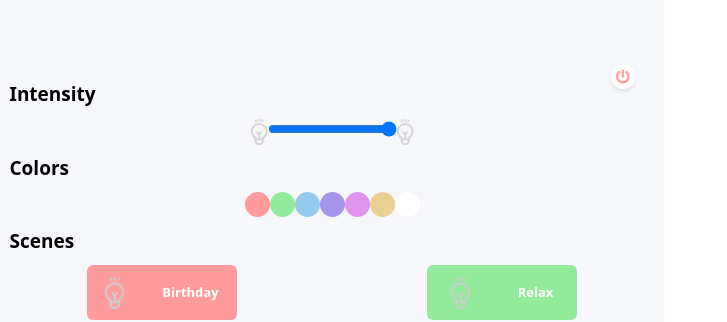
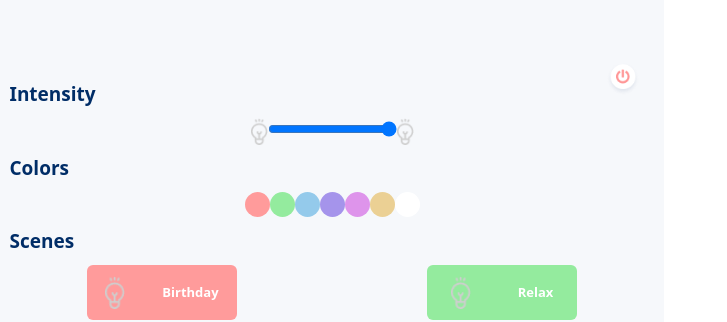
Before and after one commit to Onushkis/smartlight-ui-onushkis, a React (Create React App) app: page /room/balcony in a window 1280 px wide. Shown: the part 458-780 px from the top of the page, without its empty margins (0-727 px from the left). Built offline with nearby package versions, Linux system fonts and the light colour scheme.

Commit message:
add changes

```diff
--- a/src/components/Mainroom.js
+++ b/src/components/Mainroom.js
@@ -59,7 +59,7 @@ const Mainroom = (props) => {
 
   >
       <div>
-        <div className='text-main font-bold p-[0.5em]'>Intensity </div>
+        <div className='text-main font-bold text-[#002D67] p-[0.5em]'>Intensity </div>
         <div className='absolute right-6 -my-10 -mt-14'>
            <img src={poweroff} width='34px' height='34px'  /> </div>
         <div class='flex justify-self-center  items-center  justify-center'>
@@ -75,6 +75,7 @@ const Mainroom = (props) => {
               max="1"
               step="0.01"
               onChange={opacityChange}
+
             ></input>
 
           </div>
@@ -84,7 +85,7 @@ const Mainroom = (props) => {
         </div>
       </div>
       <div >
-        <div className='text-main font-bold p-[0.5em]'>Colors</div>
+        <div className='text-main font-bold text-[#002D67] p-[0.5em]'>Colors</div>
 
         <div class='flex justify-self-center  items-center  justify-center'>
           {colorsArray.map((color) => (
@@ -117,7 +118,7 @@ const Mainroom = (props) => {
       <div>
 
 
-        <div className='text-main font-bold p-[0.5em]'>Scenes</div>
+        <div className='text-main font-bold text-[#002D67] p-[0.5em]'>Scenes</div>
 
             <div class='grid grid-cols-2 gap-4 justify-items-center '>
              {arraybtn.map((color) => (
```
